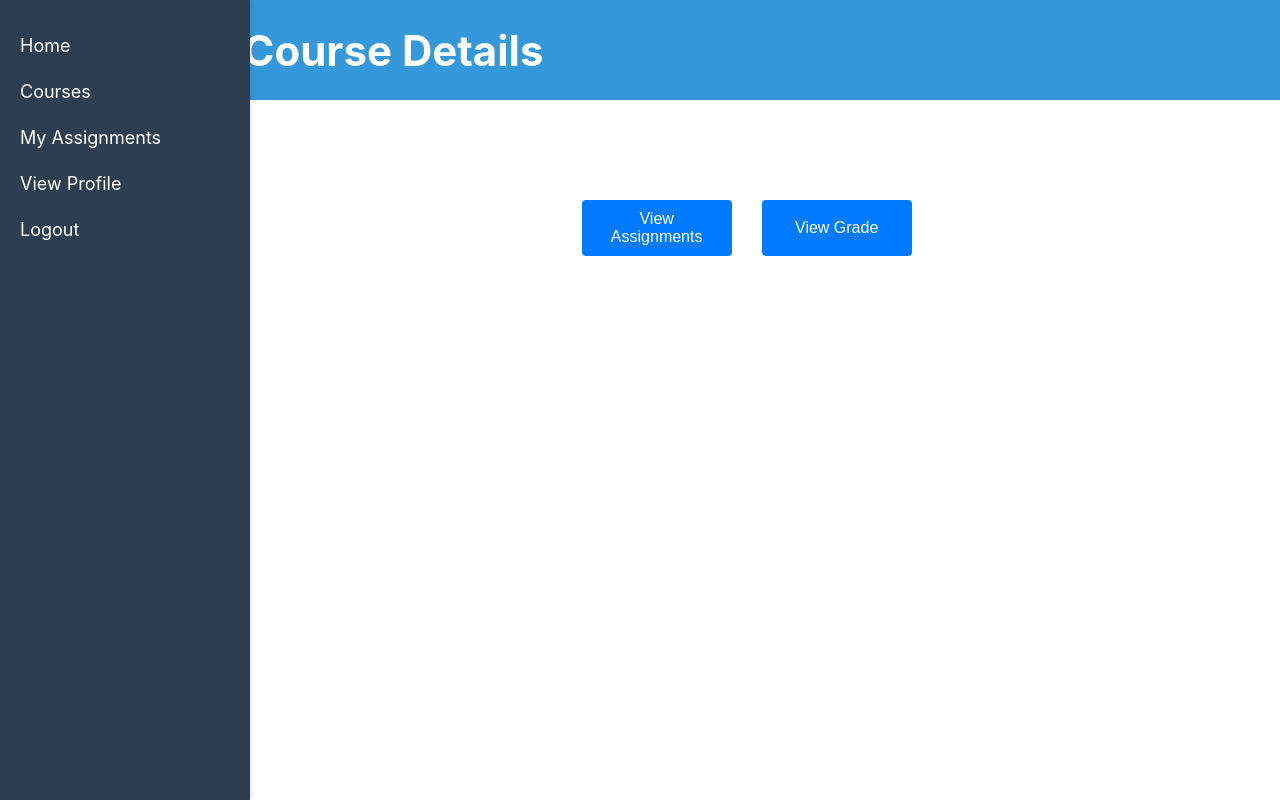
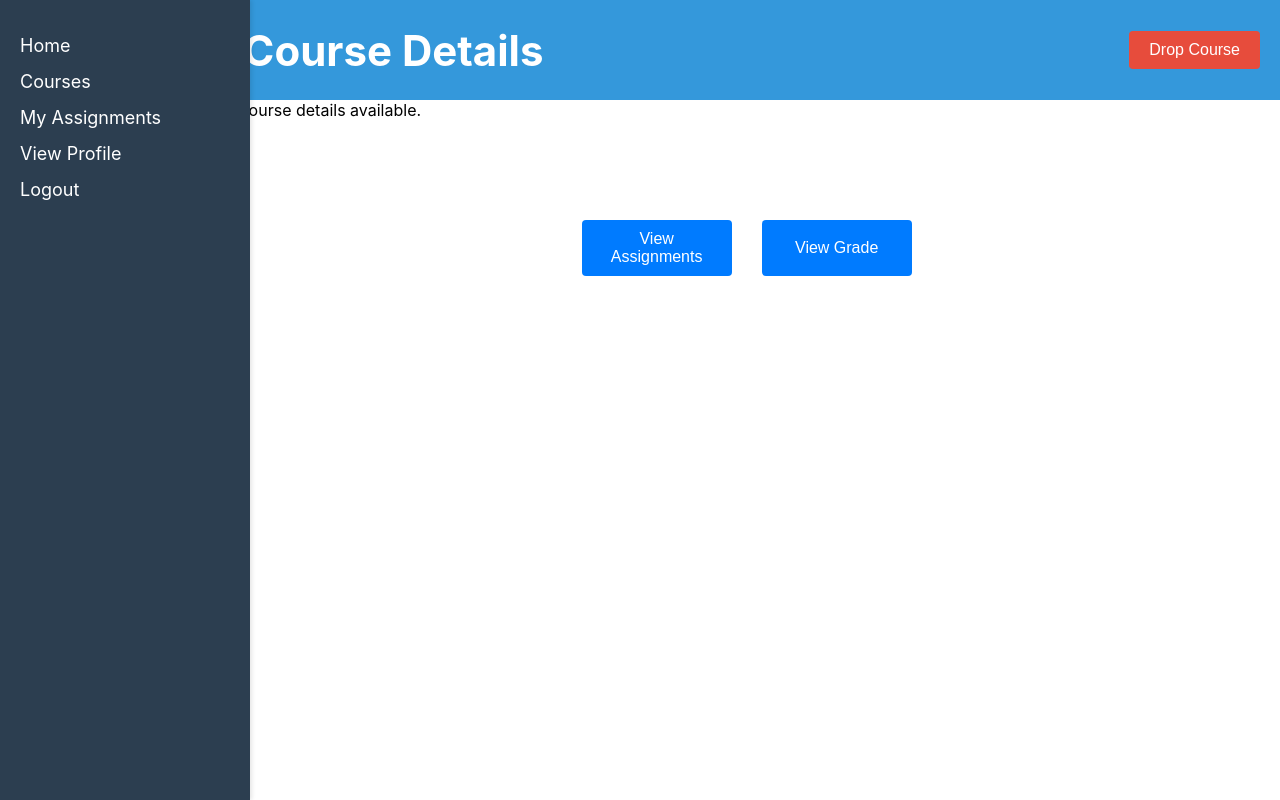
Before and after one commit to varunteja436/Finalprojectlms, a React (Create React App) app: page /studentcoursedetails in a window 1280 px wide. Built offline with nearby package versions, Linux system fonts and the light colour scheme.

Commit message:
added drop course function and button in studentcoursedetails page and its css

```diff
--- a/src/StudentCourseDetails.css
+++ b/src/StudentCourseDetails.css
@@ -1,5 +1,4 @@
 .student-courses-container {
-  /* width: 100%; */
   display: flex;
 }
 
@@ -18,6 +17,20 @@
   display: flex;
   align-items: center;
   justify-content: space-between;
+}
+.student-enrolledcourse-btn-drop {
+  background-color: #e74c3c;
+  color: #ffffff;
+  border: none;
+  border-radius: 4px;
+  padding: 10px 20px;
+  font-size: 16px;
+  cursor: pointer;
+  transition: background-color 0.3s ease;
+}
+
+.student-enrolledcourse-btn-drop:hover {
+  background-color: #c0392b;
 }
 
 .student-courses-title {
--- a/src/StudentCourseDetails.js
+++ b/src/StudentCourseDetails.js
@@ -1,51 +1,134 @@
 import React from "react";
 import { Link, useLocation, useNavigate } from "react-router-dom";
+import { getDatabase, ref, get, update } from "firebase/database";
+import { getAuth } from "firebase/auth";
 import "./StudentCourseDetails.css";
 
 const StudentCourseDetails = () => {
   const location = useLocation();
   const navigate = useNavigate();
+  const auth = getAuth();
+  const user = auth.currentUser;
 
-  const courseDetailsHtml = location?.state?.courseDetails && (
+  const dropCourse = async () => {
+    try {
+      const courseId = location?.state?.courseDetails?.courseId;
+      if (!user || !courseId) {
+        alert("User or course information is missing.");
+        return;
+      }
+
+      const studentId = user.uid;
+      const db = getDatabase();
+      const courseRef = ref(db, `courses/${courseId}`);
+      const courseSnapshot = await get(courseRef);
+
+      if (courseSnapshot.exists()) {
+        const courseData = courseSnapshot.val();
+        const enrolledStudents = courseData.enrolledStudents || [];
+        const updatedEnrolledStudents = enrolledStudents.filter(
+          (id) => id !== studentId
+        );
+
+        await update(courseRef, { enrolledStudents: updatedEnrolledStudents });
+
+        alert("Successfully removed from the course.");
+        navigate("/studentcourse");
+      } else {
+        alert("Course not found.");
+      }
+    } catch (error) {
+      console.error("Error dropping the course:", error);
+      alert("Failed to drop the course. Please try again.");
+    }
+  };
+
+  return (
+    <div className="student-courses-container">
+      <div className="student-courses-sidebar">
+        <aside>
+          <ul>
+            <li>
+              <Link to="/studentdashboard">Home</Link>
+            </li>
+            <li>
+              <Link to="/studentcourse">Courses</Link>
+            </li>
+            <li>
+              <Link to="/studentassignment">My Assignments</Link>
+            </li>
+            <li>
+              <Link to="/studentprofile">View Profile</Link>
+            </li>
+            <li>
+              <Link to="/">Logout</Link>
+            </li>
+          </ul>
+        </aside>
+      </div>
+
+      <div className="student-courses-main">
+        <div className="student-courses-header">
+          <h3 className="student-courses-title">Course Details</h3>
+          <button onClick={dropCourse} className="student-enrolledcourse-btn-drop">
+            Drop Course
+          </button>
+        </div>
+
+        {location?.state?.courseDetails ? (
+          <div className="detailed-course-view-wrapper">
             <div className="course-detail-view-main">
               <div className="course-detail-view-description-section">
-        <span className="course-detail-view-description-heading">Course Title:</span>
+                <span className="course-detail-view-description-heading">
+                  Course Title:
+                </span>
                 <span className="course-detail-view-description-title">
-          {location?.state?.courseDetails?.title}
+                  {location.state.courseDetails.title}
                 </span>
               </div>
               <hr className="course-detail-view-divider" />
               <div className="course-detail-view-description-section">
-        <span className="course-detail-view-description-heading">Course Description:</span>
+                <span className="course-detail-view-description-heading">
+                  Course Description:
+                </span>
                 <span className="course-detail-view-description-value">
-          {location?.state?.courseDetails?.description}
+                  {location.state.courseDetails.description}
                 </span>
               </div>
               <hr className="course-detail-view-divider" />
               <div className="course-detail-view-description-section">
-        <span className="course-detail-view-description-heading">Start Date:</span>
+                <span className="course-detail-view-description-heading">
+                  Start Date:
+                </span>
                 <span className="course-detail-view-description-title">
-          {location?.state?.courseDetails?.startDate}
+                  {location.state.courseDetails.startDate}
                 </span>
               </div>
               <div className="course-detail-view-description-section">
-        <span className="course-detail-view-description-heading">End Date:</span>
+                <span className="course-detail-view-description-heading">
+                  End Date:
+                </span>
                 <span className="course-detail-view-description-title">
-          {location?.state?.courseDetails?.endDate}
+                  {location.state.courseDetails.endDate}
                 </span>
               </div>
               <hr className="course-detail-view-divider" />
               <div className="course-detail-view-educator-section">
-        <span className="course-detail-view-description-heading">Educator:</span>
+                <span className="course-detail-view-description-heading">
+                  Educator:
+                </span>
                 <span className="course-detail-view-description-title">
-          {location?.state?.courseDetails?.educatorDetails?.name}
+                  {location.state.courseDetails.educatorDetails?.name || "N/A"}
                 </span>
               </div>
               <hr className="course-detail-view-divider" />
               <div className="course-detail-view-schedules">
-        <span className="course-detail-view-description-heading">Weekly Schedules:</span>
+                <span className="course-detail-view-description-heading">
+                  Weekly Schedules:
+                </span>
                 <ul>
-          {location?.state?.courseDetails?.weeklySchedules?.map((week, idx) => (
+                  {location.state.courseDetails.weeklySchedules?.map(
+                    (week, idx) => (
                       <li key={idx}>
                         <strong>Week {idx + 1}: </strong>
                         {week.startDate} to {week.endDate}
@@ -57,58 +140,26 @@ const StudentCourseDetails = () => {
                           ))}
                         </ul>
                       </li>
-          ))}
+                    )
+                  )}
                 </ul>
               </div>
             </div>
-  );
+          </div>
+        ) : (
+          <p>No course details available.</p>
+        )}
 
-  return (
-    <div className="student-courses-container">
-      <div className="student-courses-sidebar">
-      <aside>
-          <ul>
-            <li>
-              <Link to="/studentdashboard">Home</Link>
-            </li>
-          </ul>
-          <ul>
-            <li>
-              <Link to="/studentcourse">Courses</Link>
-            </li>
-          </ul>
-          <ul>
-            <li>
-              <Link to="/studentassignment">My Assignments</Link>
-            </li>
-          </ul>
-          <ul>
-            <li>
-              <Link to="/studentprofile"> View Profile</Link>
-            </li>
-          </ul>
-          <ul>
-            <li>
-              <Link to="/">Logout</Link>
-            </li>
-          </ul>
-        </aside>
-      </div>
-      <div className="student-courses-main">
-        <div className="student-courses-header">
-          <h3 className="student-courses-title">Course Details</h3>
-        </div>
-        <div className="detailed-course-view-wrapper">{courseDetailsHtml}</div>
         <div className="assignment-btns">
           <button
             className="assignment-btn-style"
-            // onClick={() =>
-            //   navigate("/studentassignments", {
-            //     state: {
-            //       assignmentDetails: location?.state?.courseDetails?.courseId,
-            //     },
-            //   })
-            // }
+            onClick={() =>
+              navigate("/studentassignments", {
+                state: {
+                  assignmentDetails: location?.state?.courseDetails?.courseId,
+                },
+              })
+            }
           >
             View Assignments
           </button>
```
Lines whose indentation alone changed are shown as unchanged.
